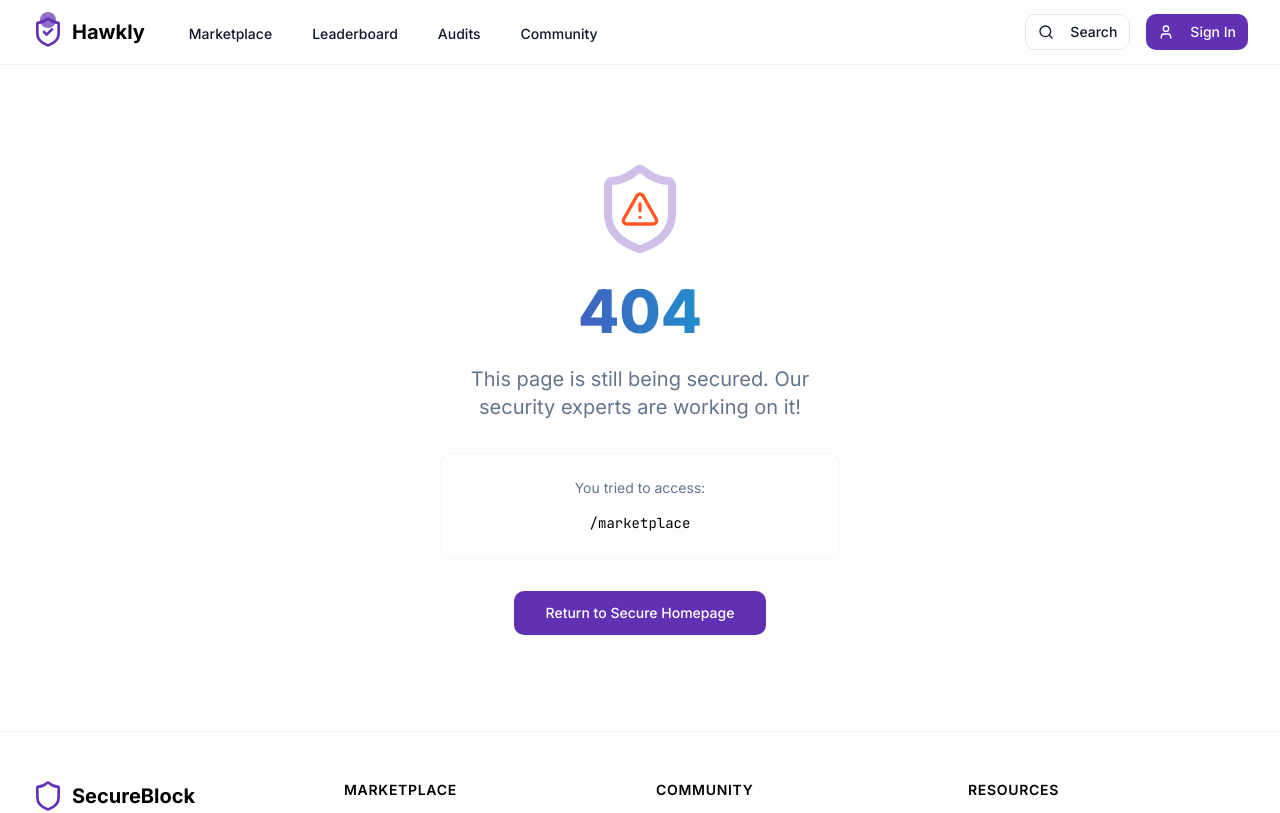
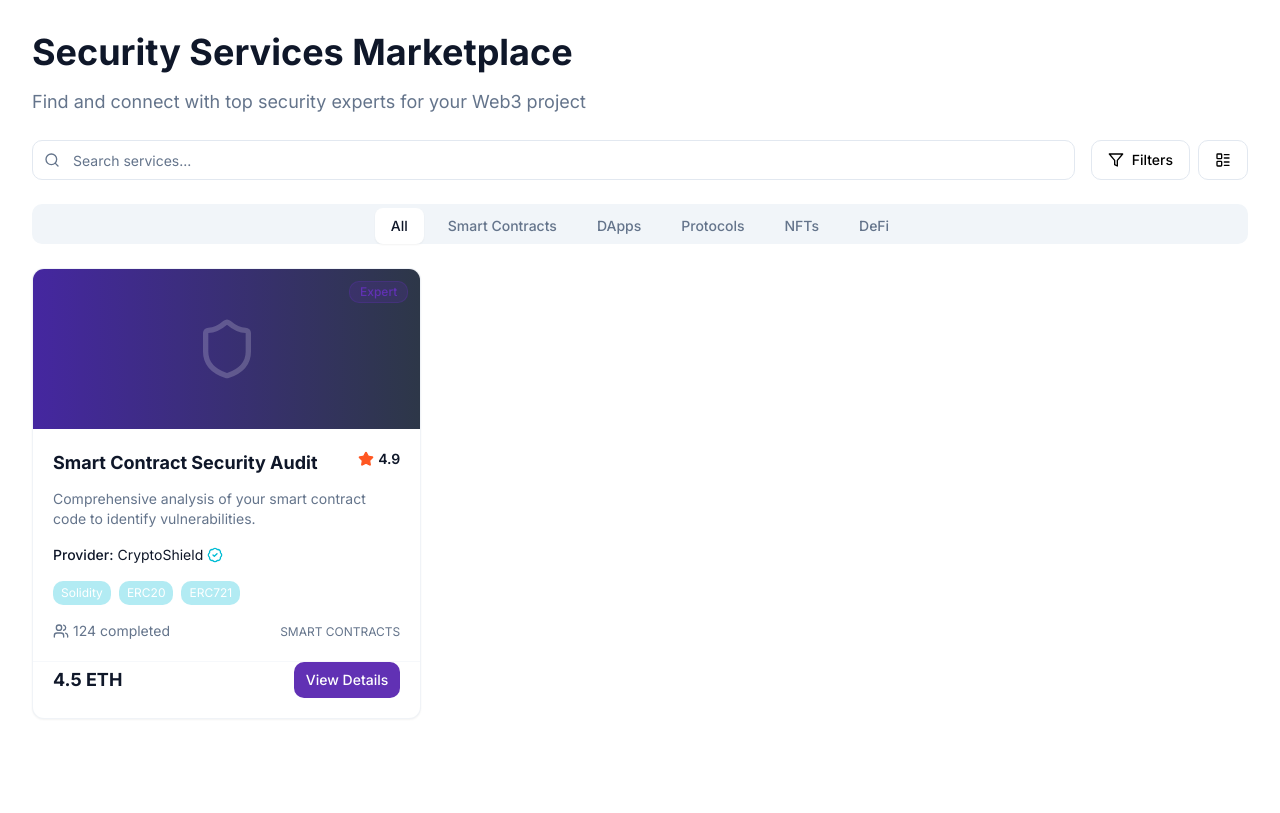
Before and after one commit to wund3run/secure-web3-arena, a React (Vite) app: page /marketplace in a window 1280 px wide. Shown: the top 813 px of the page. Built offline with nearby package versions, Linux system fonts and the light colour scheme.

Commit message:
feat: Implement marketplace features
This commit introduces the marketplace section with essential features, including the tabbed interface and service card components.

```diff
--- a/src/App.tsx
+++ b/src/App.tsx
@@ -5,6 +5,7 @@ import { QueryClient, QueryClientProvider } from "@tanstack/react-query";
 import { BrowserRouter, Routes, Route } from "react-router-dom";
 import Index from "./pages/Index";
 import NotFound from "./pages/NotFound";
+import Marketplace from "./pages/Marketplace";
 
 const queryClient = new QueryClient();
 
@@ -17,7 +18,7 @@ const App = () => (
         <Routes>
           <Route path="/" element={<Index />} />
           {/* Marketplace routes */}
-          <Route path="/marketplace" element={<NotFound />} />
+          <Route path="/marketplace" element={<Marketplace />} />
           <Route path="/auditors" element={<NotFound />} />
           <Route path="/listings" element={<NotFound />} />
           <Route path="/requests" element={<NotFound />} />
--- /dev/null
+++ b/src/components/marketplace/marketplace-filters.tsx
@@ -0,0 +1,66 @@
+
+import { Label } from "@/components/ui/label";
+import { Checkbox } from "@/components/ui/checkbox";
+import { Input } from "@/components/ui/input";
+
+export function MarketplaceFilters() {
+  return (
+    <div className="glass-card p-6 rounded-xl space-y-6">
+      <div>
+        <h3 className="font-semibold mb-4">Price Range</h3>
+        <div className="flex gap-2 items-center">
+          <Input type="number" placeholder="Min" className="w-24" />
+          <span className="text-muted-foreground">to</span>
+          <Input type="number" placeholder="Max" className="w-24" />
+        </div>
+      </div>
+
+      <div>
+        <h3 className="font-semibold mb-4">Provider Level</h3>
+        <div className="space-y-2">
+          {["Expert", "Verified", "Rookie"].map((level) => (
+            <div key={level} className="flex items-center space-x-2">
+              <Checkbox id={level} />
+              <Label htmlFor={level}>{level}</Label>
+            </div>
+          ))}
+        </div>
+      </div>
+
+      <div>
+        <h3 className="font-semibold mb-4">Service Type</h3>
+        <div className="space-y-2">
+          {[
+            "Smart Contract Audit",
+            "DApp Security",
+            "Protocol Review",
+            "NFT Security",
+            "DeFi Security"
+          ].map((type) => (
+            <div key={type} className="flex items-center space-x-2">
+              <Checkbox id={type} />
+              <Label htmlFor={type}>{type}</Label>
+            </div>
+          ))}
+        </div>
+      </div>
+
+      <div>
+        <h3 className="font-semibold mb-4">Features</h3>
+        <div className="space-y-2">
+          {[
+            "24/7 Support",
+            "Fast Turnaround",
+            "Multiple Revisions",
+            "Live Consultation"
+          ].map((feature) => (
+            <div key={feature} className="flex items-center space-x-2">
+              <Checkbox id={feature} />
+              <Label htmlFor={feature}>{feature}</Label>
+            </div>
+          ))}
+        </div>
+      </div>
+    </div>
+  );
+}
--- /dev/null
+++ b/src/pages/Marketplace.tsx
@@ -0,0 +1,116 @@
+
+import { useState } from "react";
+import { Search, Filter, GridIcon, LayoutList } from "lucide-react";
+import { ServiceCard } from "@/components/marketplace/service-card";
+import { Input } from "@/components/ui/input";
+import { Button } from "@/components/ui/button";
+import { Tabs, TabsList, TabsTrigger } from "@/components/ui/tabs";
+import { MarketplaceFilters } from "@/components/marketplace/marketplace-filters";
+
+const CATEGORIES = ["All", "Smart Contracts", "DApps", "Protocols", "NFTs", "DeFi"];
+
+export default function Marketplace() {
+  const [viewMode, setViewMode] = useState<"grid" | "list">("grid");
+  const [showFilters, setShowFilters] = useState(false);
+
+  return (
+    <div className="min-h-screen bg-background">
+      <div className="max-w-7xl mx-auto px-4 sm:px-6 lg:px-8 py-8">
+        <div className="flex flex-col gap-6">
+          {/* Header Section */}
+          <div className="flex flex-col gap-4">
+            <h1 className="text-4xl font-bold text-foreground">Security Services Marketplace</h1>
+            <p className="text-lg text-muted-foreground">
+              Find and connect with top security experts for your Web3 project
+            </p>
+          </div>
+
+          {/* Search and Filters Bar */}
+          <div className="flex flex-col sm:flex-row gap-4">
+            <div className="relative flex-grow">
+              <Search className="absolute left-3 top-3 h-4 w-4 text-muted-foreground" />
+              <Input
+                placeholder="Search services..."
+                className="pl-10 w-full"
+              />
+            </div>
+            <div className="flex gap-2">
+              <Button
+                variant="outline"
+                className="flex items-center gap-2"
+                onClick={() => setShowFilters(!showFilters)}
+              >
+                <Filter className="h-4 w-4" />
+                Filters
+              </Button>
+              <Button
+                variant="outline"
+                onClick={() => setViewMode(viewMode === "grid" ? "list" : "grid")}
+              >
+                {viewMode === "grid" ? (
+                  <LayoutList className="h-4 w-4" />
+                ) : (
+                  <GridIcon className="h-4 w-4" />
+                )}
+              </Button>
+            </div>
+          </div>
+
+          {/* Category Tabs */}
+          <Tabs defaultValue="All" className="w-full">
+            <TabsList className="flex flex-wrap gap-2">
+              {CATEGORIES.map((category) => (
+                <TabsTrigger
+                  key={category}
+                  value={category}
+                  className="px-4 py-2"
+                >
+                  {category}
+                </TabsTrigger>
+              ))}
+            </TabsList>
+          </Tabs>
+
+          {/* Main Content */}
+          <div className="flex gap-6">
+            {/* Filters Panel */}
+            {showFilters && (
+              <aside className="w-64 shrink-0">
+                <MarketplaceFilters />
+              </aside>
+            )}
+
+            {/* Services Grid */}
+            <div className={`grid gap-6 flex-grow ${
+              viewMode === "grid"
+                ? "grid-cols-1 md:grid-cols-2 xl:grid-cols-3"
+                : "grid-cols-1"
+            }`}>
+              {/* Re-use existing service cards */}
+              <ServiceCard
+                id="1"
+                title="Smart Contract Security Audit"
+                description="Comprehensive analysis of your smart contract code to identify vulnerabilities."
+                provider={{
+                  name: "CryptoShield",
+                  reputation: 98,
+                  isVerified: true,
+                  level: "expert"
+                }}
+                pricing={{
+                  amount: 4.5,
+                  currency: "ETH"
+                }}
+                rating={4.9}
+                completedJobs={124}
+                category="Smart Contracts"
+                tags={["Solidity", "ERC20", "ERC721"]}
+              />
+              {/* Add more ServiceCard components as needed */}
+            </div>
+          </div>
+        </div>
+      </div>
+    </div>
+  );
+}
```
